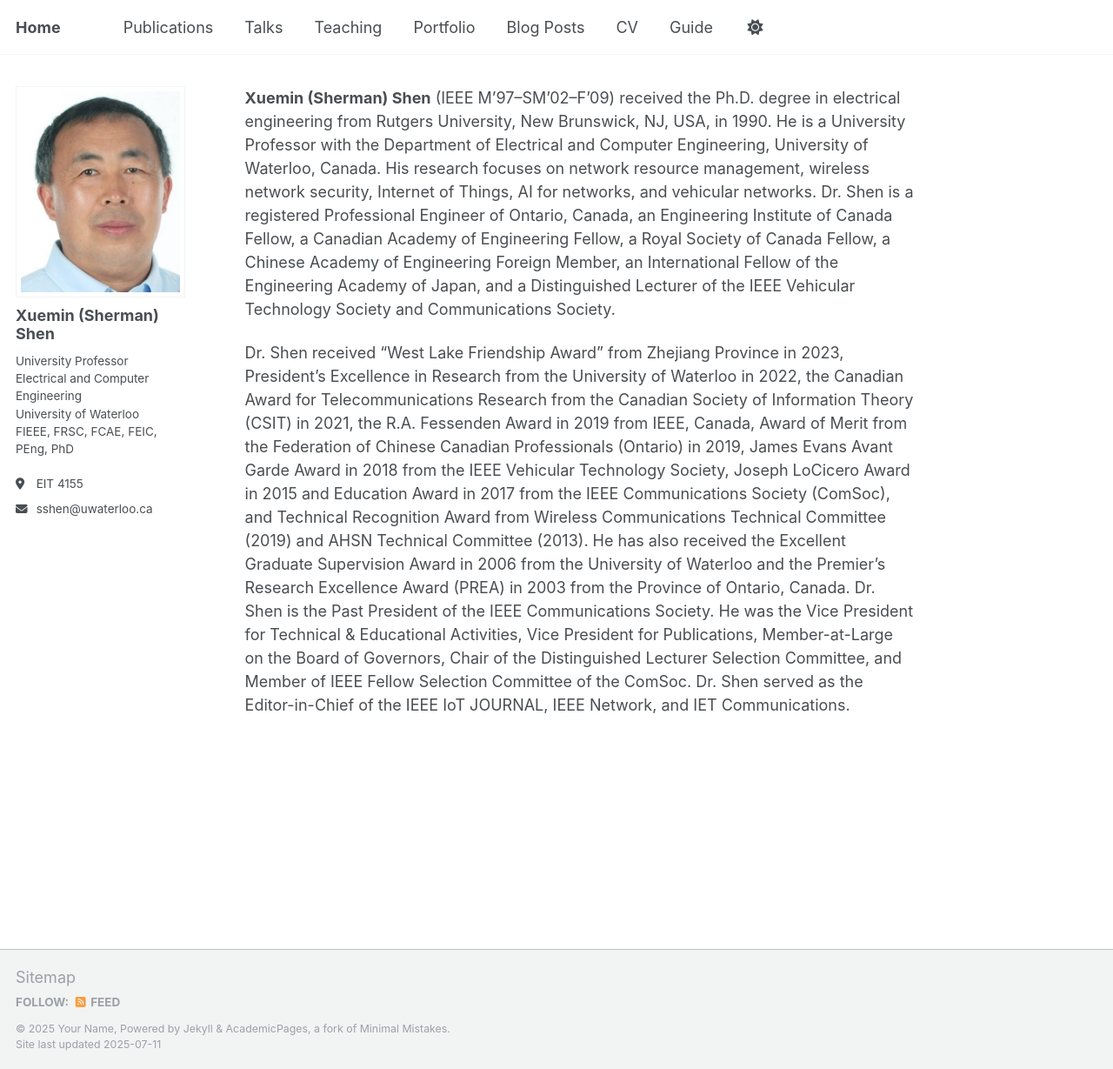
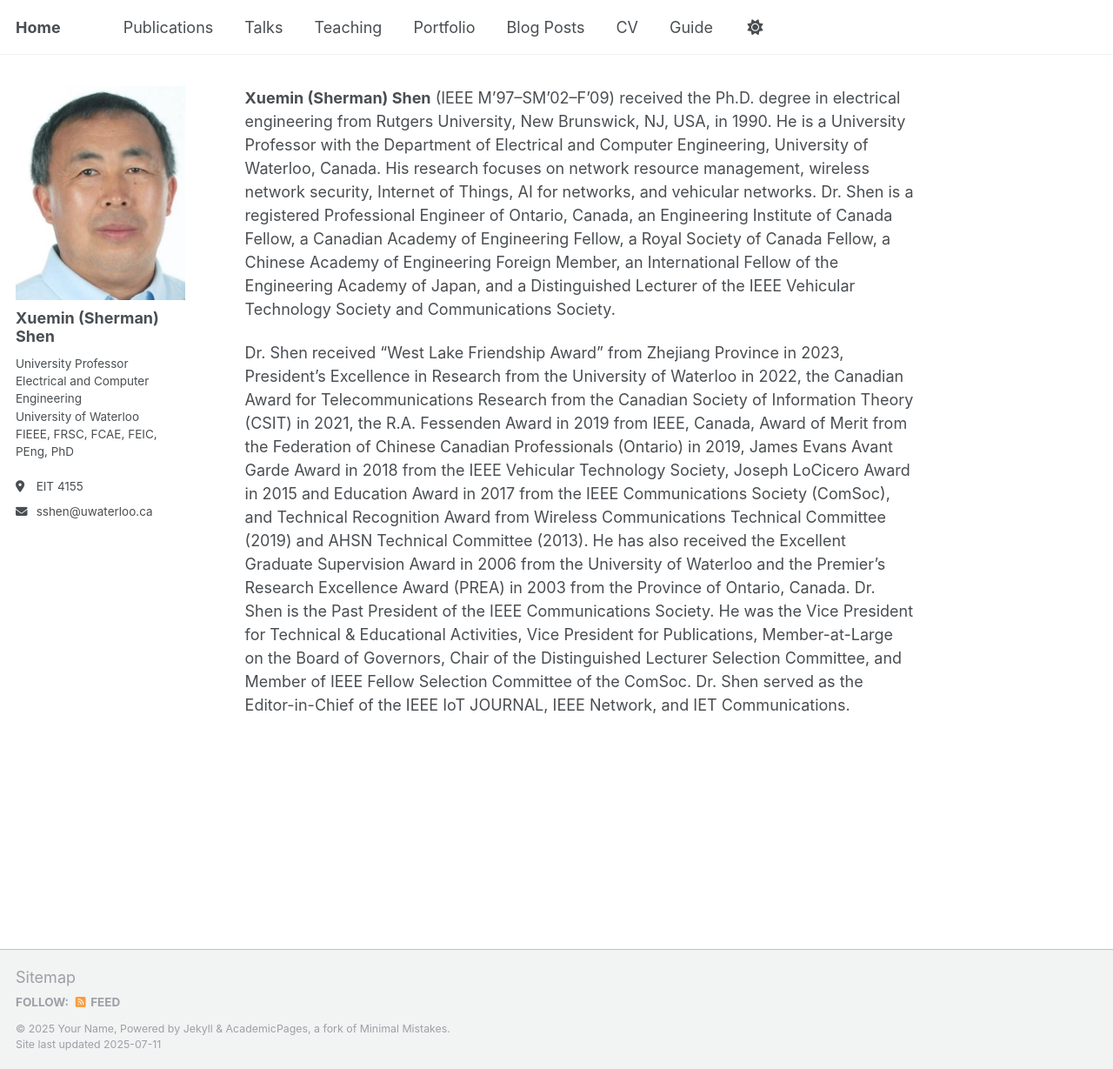
Before and after one commit to m64he/sshen, a Jekyll site: the page built from _pages/about.md, in a window 1280 px wide and 1229 px high. Shown: the whole window at 87% size. Built offline with Jekyll 4.4.1, drawn with Linux system fonts in a browser that asks for light colours; a script that is not in the unit is left out.

Commit message:
Update _sidebar.scss

```diff
--- a/_sass/layout/_sidebar.scss
+++ b/_sass/layout/_sidebar.scss
@@ -94,12 +94,12 @@
   }
 
   img {
-    max-width: 250px; // 175
+    max-width: 220px; // 175
     border-radius: 0; // 50%
 
     @include breakpoint($large) {
-      padding: 5px;
-      border: 1px solid var(--global-border-color);
+      // padding: 5px;
+      // border: 1px solid var(--global-border-color);
     }
   }
 }
```
